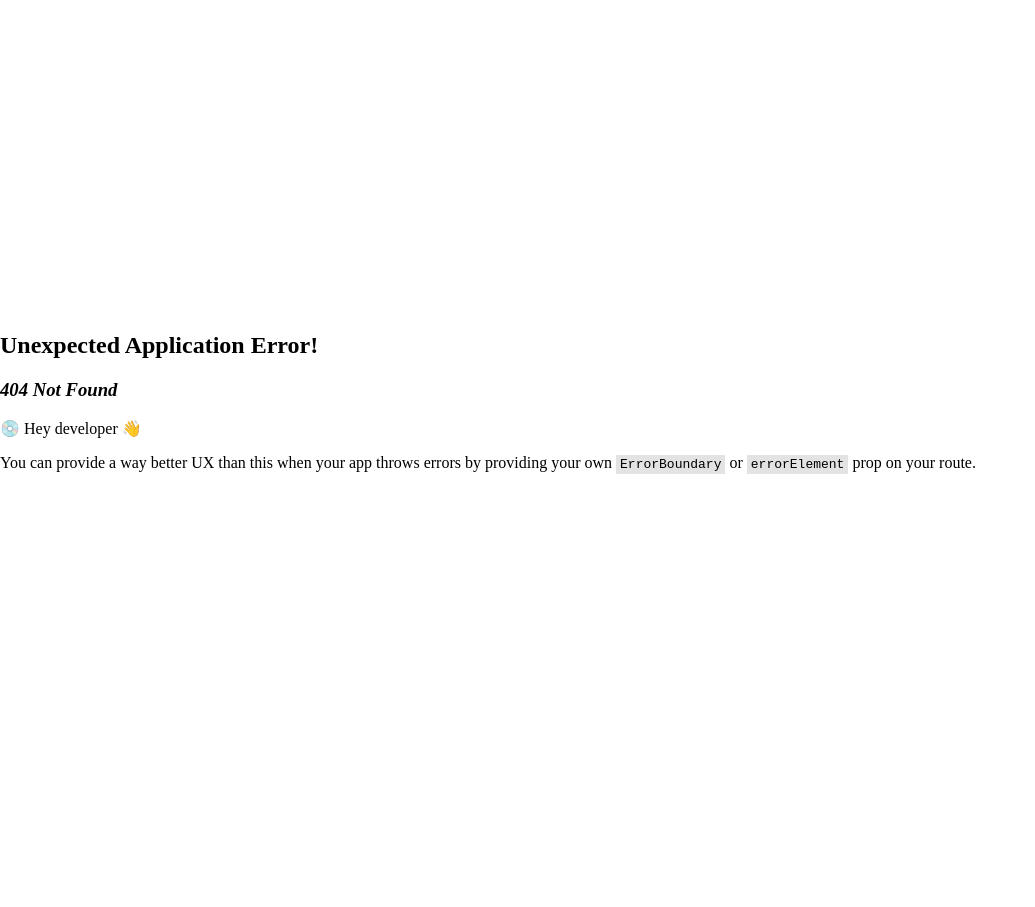
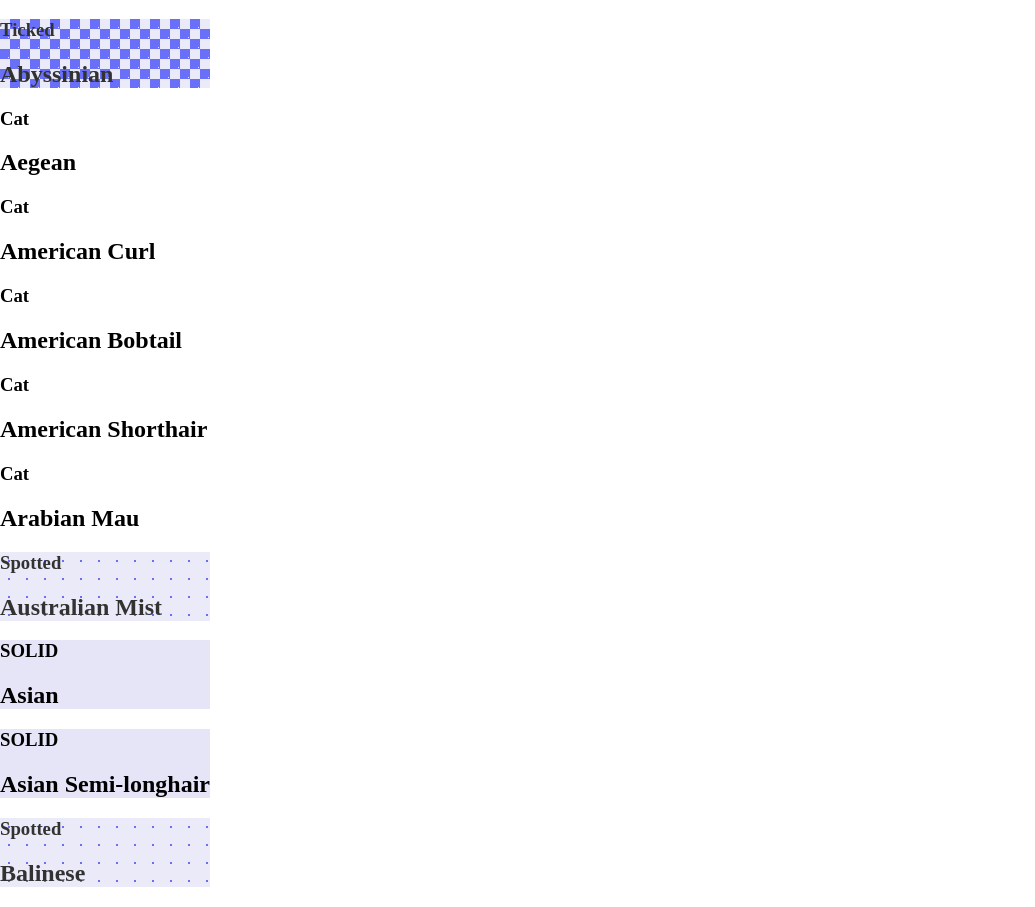
Before and after one commit to jef-schoolmeester/react-patterns, a React (Vite) app: page /factory in a window 1280 px wide. Before the commit this address had no page. Shown: the whole page, without its empty margins (0-1035 px from the left). Before the commit the page ends 800 px from the top, so only its background shows below. Built offline with nearby package versions, Linux system fonts and the light colour scheme.

Commit message:
add factory pattern

```diff
--- a/src/App.tsx
+++ b/src/App.tsx
@@ -8,6 +8,7 @@ import Provider from './provider'
 import Container from './container'
 import Observer from './observer'
 import HigherOrderComponent from './hoc'
+import Factory from './factory'
 
 const App = () => {
   const router = createBrowserRouter([
@@ -39,6 +40,10 @@ const App = () => {
       path: '/hoc',
       element: <HigherOrderComponent />,
     },
+    {
+      path: '/factory',
+      element: <Factory />,
+    },
   ])
   return <RouterProvider router={router} />
 }
--- /dev/null
+++ b/src/factory/components/Cat.tsx
@@ -0,0 +1,13 @@
+import React from 'react'
+import { CatBreed } from '../utils/types'
+
+const Cat: React.FC<CatBreed> = ({ breed }) => {
+  return (
+    <div>
+      <h3>Cat</h3>
+      <h2>{breed}</h2>
+    </div>
+  )
+}
+
+export default Cat
--- /dev/null
+++ b/src/factory/components/CatFactory.tsx
@@ -0,0 +1,22 @@
+import React from 'react'
+import { CatBreed } from '../utils/types'
+
+import Cat from './Cat'
+import SolidCat from './SolidCat'
+import SpottedCat from './SpottedCat'
+import TickedCat from './TickedCat'
+
+const CatFactory: React.FC<CatBreed> = (props) => {
+  switch (props.pattern) {
+    case 'Solid':
+      return <SolidCat {...props} />
+    case 'Spotted':
+      return <SpottedCat {...props} />
+    case 'Ticked':
+      return <TickedCat {...props} />
+    default:
+      return <Cat {...props} />
+  }
+}
+
+export default CatFactory
--- /dev/null
+++ b/src/factory/components/SolidCat.tsx
@@ -0,0 +1,13 @@
+import React from 'react'
+import { CatBreed } from '../utils/types'
+
+const SolidCat: React.FC<CatBreed> = ({ breed }) => {
+  return (
+    <div className="solidBackground">
+      <h3>SOLID</h3>
+      <h2>{breed}</h2>
+    </div>
+  )
+}
+
+export default SolidCat
--- /dev/null
+++ b/src/factory/components/SpottedCat.tsx
@@ -0,0 +1,13 @@
+import React from 'react'
+import { CatBreed } from '../utils/types'
+
+const SpottedCat: React.FC<CatBreed> = ({ breed }) => {
+  return (
+    <div className="spottedBackground">
+      <h3>Spotted</h3>
+      <h2>{breed}</h2>
+    </div>
+  )
+}
+
+export default SpottedCat
--- /dev/null
+++ b/src/factory/components/TickedCat.tsx
@@ -0,0 +1,13 @@
+import React from 'react'
+import { CatBreed } from '../utils/types'
+
+const TickedCat: React.FC<CatBreed> = ({ breed }) => {
+  return (
+    <div className="tickedBackground">
+      <h3>Ticked</h3>
+      <h2>{breed}</h2>
+    </div>
+  )
+}
+
+export default TickedCat
--- /dev/null
+++ b/src/factory/index.tsx
@@ -0,0 +1,17 @@
+import React from 'react'
+import CatFactory from './components/CatFactory'
+import { cats } from './utils/catData'
+
+import './style.css'
+
+const Factory = () => {
+  return (
+    <main>
+      {cats.map((cat) => (
+        <CatFactory key={cat.breed} {...cat} />
+      ))}
+    </main>
+  )
+}
+
+export default Factory
--- /dev/null
+++ b/src/factory/style.css
@@ -0,0 +1,33 @@
+.tickedBackground {
+  background-color: #e5e5f7;
+  opacity: 0.8;
+  background-image: repeating-linear-gradient(
+      45deg,
+      #444cf7 25%,
+      transparent 25%,
+      transparent 75%,
+      #444cf7 75%,
+      #444cf7
+    ),
+    repeating-linear-gradient(
+      45deg,
+      #444cf7 25%,
+      #e5e5f7 25%,
+      #e5e5f7 75%,
+      #444cf7 75%,
+      #444cf7
+    );
+  background-position: 0 0, 10px 10px;
+  background-size: 20px 20px;
+}
+
+.spottedBackground {
+  background-color: #e5e5f7;
+  opacity: 0.8;
+  background-image: radial-gradient(#444cf7 0.9px, #e5e5f7 0.9px);
+  background-size: 18px 18px;
+}
+
+.solidBackground {
+  background-color: #e5e5f7;
+}
--- /dev/null
+++ b/src/factory/utils/catData.ts
@@ -0,0 +1,74 @@
+import { CatBreed } from './types'
+
+export const cats: Array<CatBreed> = [
+  {
+    breed: 'Abyssinian',
+    country: 'Ethiopia',
+    origin: 'Natural/Standard',
+    coat: 'Short',
+    pattern: 'Ticked',
+  },
+  {
+    breed: 'Aegean',
+    country: 'Greece',
+    origin: 'Natural/Standard',
+    coat: 'Semi-long',
+    pattern: 'Any',
+  },
+  {
+    breed: 'American Curl',
+    country: 'United States',
+    origin: 'Mutation',
+    coat: 'Short/Long',
+    pattern: '',
+  },
+  {
+    breed: 'American Bobtail',
+    country: 'United States',
+    origin: 'Mutation',
+    coat: 'Short/Long',
+    pattern: '',
+  },
+  {
+    breed: 'American Shorthair',
+    country: 'United States',
+    origin: 'Natural',
+    coat: 'Short',
+    pattern: '',
+  },
+  {
+    breed: 'Arabian Mau',
+    country: 'Arabian Peninsula',
+    origin: 'Natural',
+    coat: 'Short',
+    pattern: '',
+  },
+  {
+    breed: 'Australian Mist',
+    country: 'Australia',
+    origin: 'Crossbreed',
+    coat: 'Short',
+    pattern: 'Spotted',
+  },
+  {
+    breed: 'Asian',
+    country: 'developed in the United Kingdom (founding stock from Asia)',
+    origin: '',
+    coat: 'Short',
+    pattern: 'Solid',
+  },
+  {
+    breed: 'Asian Semi-longhair',
+    country: 'United Kingdom',
+    origin: 'Crossbreed',
+    coat: 'Semi-long',
+    pattern: 'Solid',
+  },
+  {
+    breed: 'Balinese',
+    country: 'developed in the United States (founding stock from Thailand)',
+    origin: 'Crossbreed',
+    coat: 'Long',
+    pattern: 'Spotted',
+  },
+]
--- /dev/null
+++ b/src/factory/utils/types.ts
@@ -0,0 +1,7 @@
+export type CatBreed = {
+  breed: string
+  country: string
+  origin: string
+  coat: string
+  pattern: 'Ticked' | 'Solid' | 'Spotted' | string
+}
```
